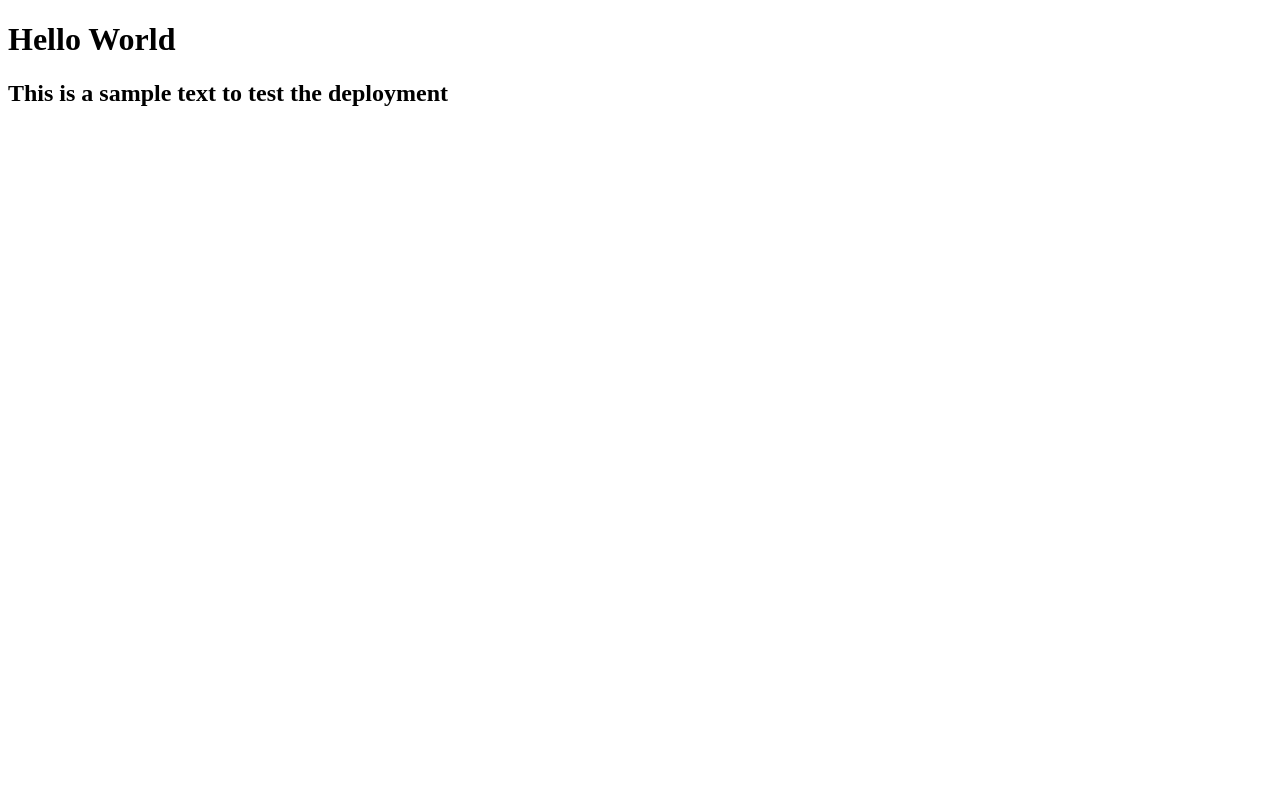
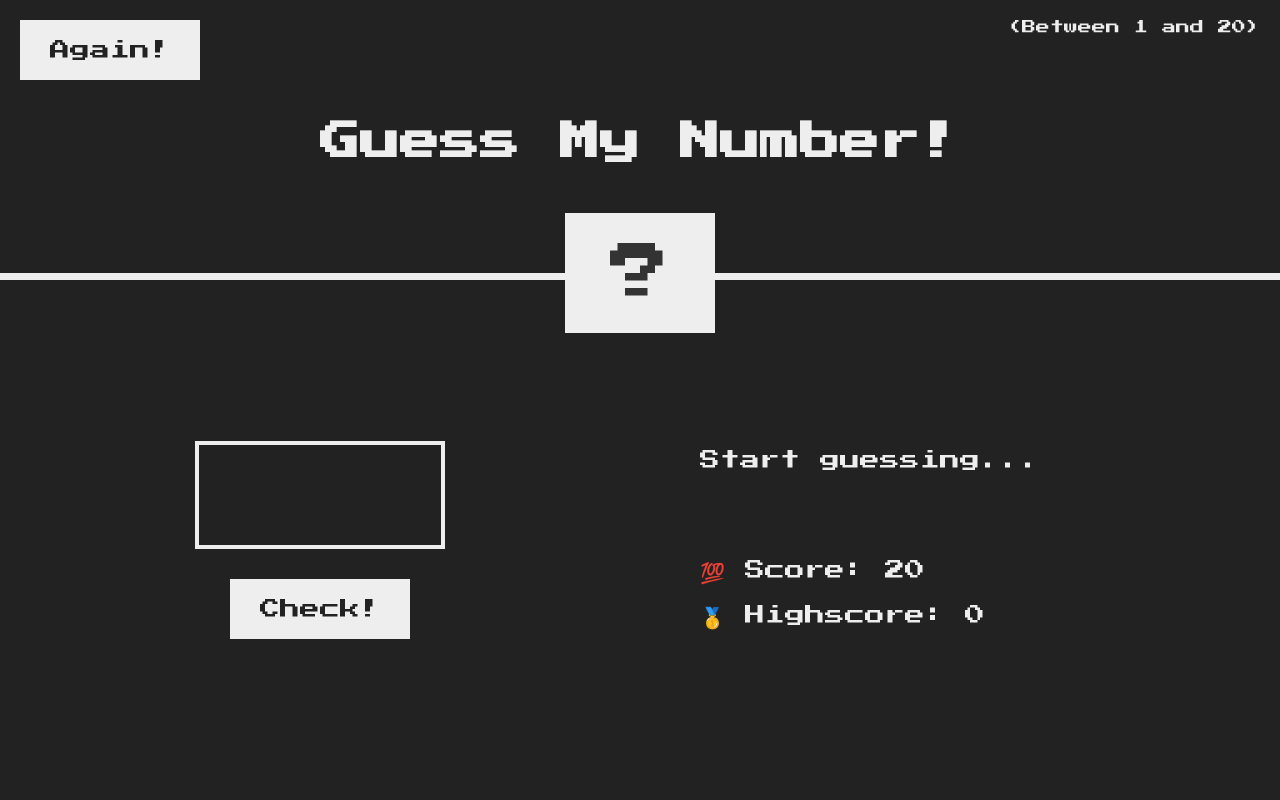
Before and after one commit to abhishekshah-dev/guess-my-number, a plain HTML site: page index.html in a window 1280 px wide. Drawn offline with Linux system fonts and the light colour scheme.

Commit message:
added html and css starter files

```diff
--- a/index.html
+++ b/index.html
@@ -2,12 +2,31 @@
 <html lang="en">
   <head>
     <meta charset="UTF-8" />
-    <meta http-equiv="X-UA-Compatible" content="IE=edge" />
     <meta name="viewport" content="width=device-width, initial-scale=1.0" />
-    <title>Document</title>
+    <meta http-equiv="X-UA-Compatible" content="ie=edge" />
+    <link rel="stylesheet" href="style.css" />
+    <title>Guess My Number!</title>
   </head>
   <body>
-    <h1>Hello World</h1>
-    <h2>This is a sample text to test the deployment</h2>
+    <header>
+      <h1>Guess My Number!</h1>
+      <p class="between">(Between 1 and 20)</p>
+      <button class="btn again">Again!</button>
+      <div class="number">?</div>
+    </header>
+    <main>
+      <section class="left">
+        <input type="number" class="guess" />
+        <button class="btn check">Check!</button>
+      </section>
+      <section class="right">
+        <p class="message">Start guessing...</p>
+        <p class="label-score">💯 Score: <span class="score">20</span></p>
+        <p class="label-highscore">
+          🥇 Highscore: <span class="highscore">0</span>
+        </p>
+      </section>
+    </main>
+    <script src="script.js"></script>
   </body>
 </html>
--- /dev/null
+++ b/style.css
@@ -0,0 +1,119 @@
+@import url("https://fonts.googleapis.com/css?family=Press+Start+2P&display=swap");
+
+* {
+  margin: 0;
+  padding: 0;
+  box-sizing: inherit;
+}
+
+html {
+  font-size: 62.5%;
+  box-sizing: border-box;
+}
+
+body {
+  font-family: "Press Start 2P", sans-serif;
+  color: #eee;
+  background-color: #222;
+  /* background-color: #60b347; */
+}
+
+/* LAYOUT */
+header {
+  position: relative;
+  height: 35vh;
+  border-bottom: 7px solid #eee;
+}
+
+main {
+  height: 65vh;
+  color: #eee;
+  display: flex;
+  align-items: center;
+  justify-content: space-around;
+}
+
+.left {
+  width: 52rem;
+  display: flex;
+  flex-direction: column;
+  align-items: center;
+}
+
+.right {
+  width: 52rem;
+  font-size: 2rem;
+}
+
+/* ELEMENTS STYLE */
+h1 {
+  font-size: 4rem;
+  text-align: center;
+  position: absolute;
+  width: 100%;
+  top: 52%;
+  left: 50%;
+  transform: translate(-50%, -50%);
+}
+
+.number {
+  background: #eee;
+  color: #333;
+  font-size: 6rem;
+  width: 15rem;
+  padding: 3rem 0rem;
+  text-align: center;
+  position: absolute;
+  bottom: 0;
+  left: 50%;
+  transform: translate(-50%, 50%);
+}
+
+.between {
+  font-size: 1.4rem;
+  position: absolute;
+  top: 2rem;
+  right: 2rem;
+}
+
+.again {
+  position: absolute;
+  top: 2rem;
+  left: 2rem;
+}
+
+.guess {
+  background: none;
+  border: 4px solid #eee;
+  font-family: inherit;
+  color: inherit;
+  font-size: 5rem;
+  padding: 2.5rem;
+  width: 25rem;
+  text-align: center;
+  display: block;
+  margin-bottom: 3rem;
+}
+
+.btn {
+  border: none;
+  background-color: #eee;
+  color: #222;
+  font-size: 2rem;
+  font-family: inherit;
+  padding: 2rem 3rem;
+  cursor: pointer;
+}
+
+.btn:hover {
+  background-color: #ccc;
+}
+
+.message {
+  margin-bottom: 8rem;
+  height: 3rem;
+}
+
+.label-score {
+  margin-bottom: 2rem;
+}
```
